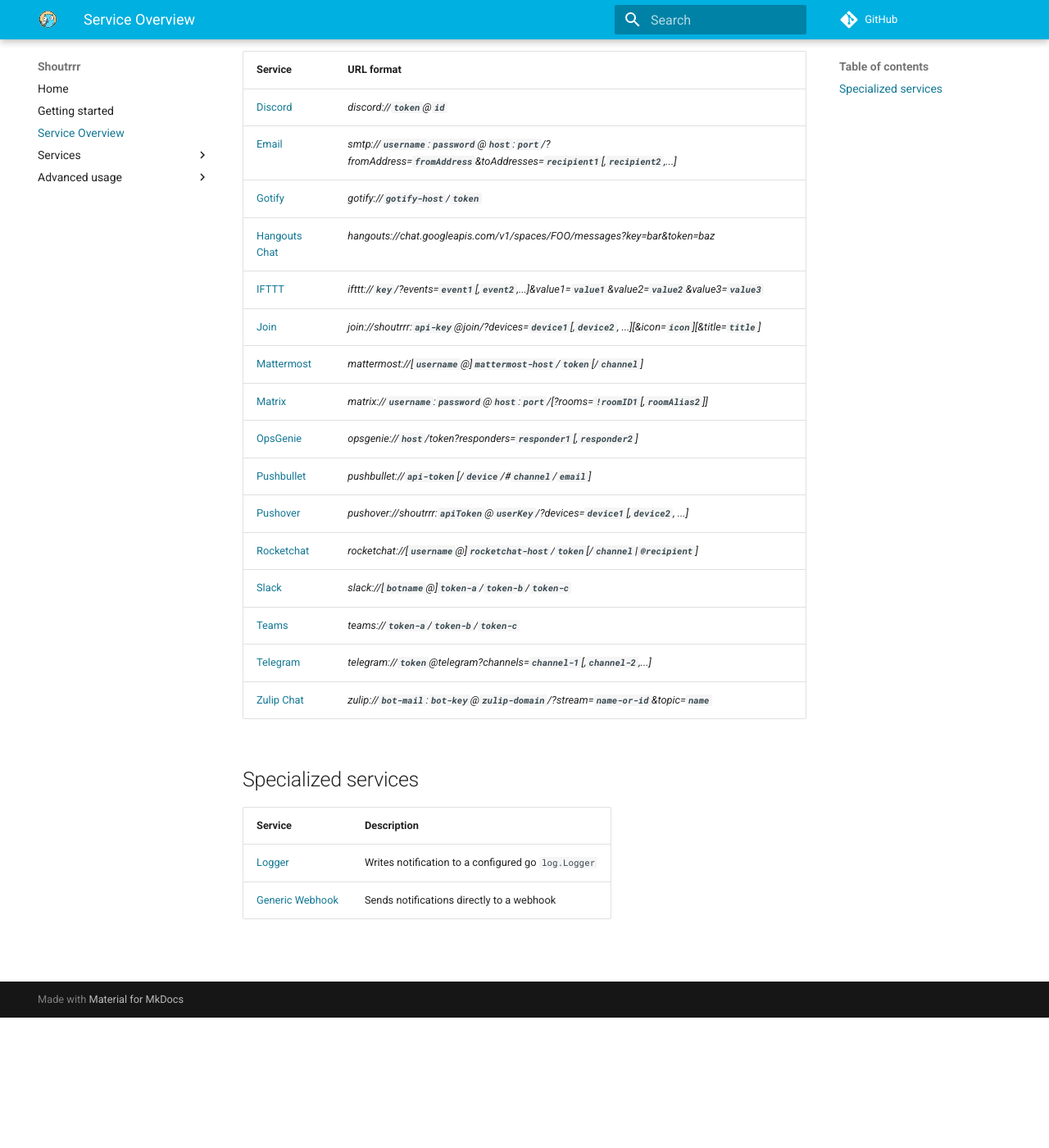
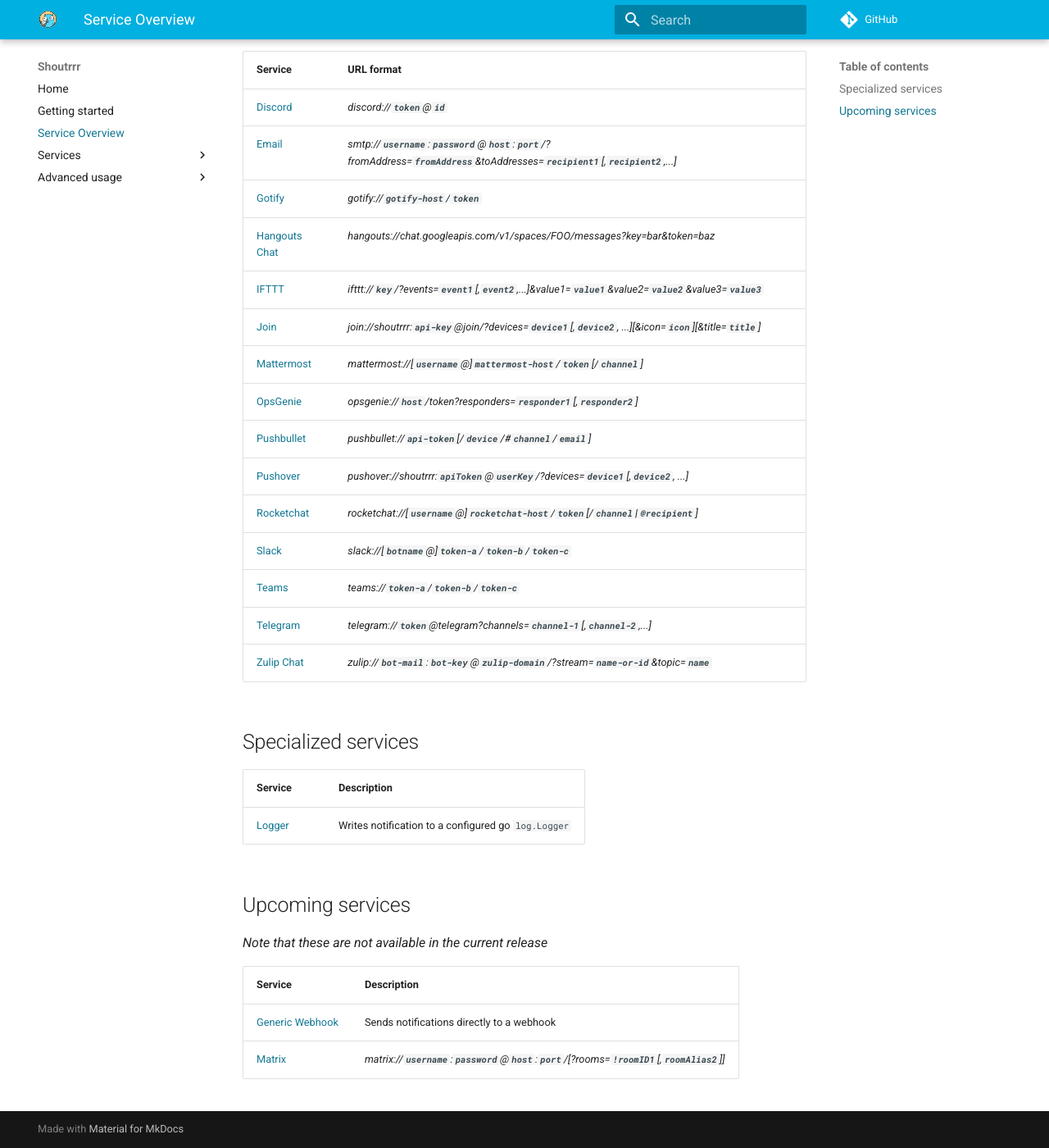
Before and after one commit to containrrr/shoutrrr, an MkDocs documentation site: the page built from docs/services/overview.md, in a window 1280 px wide and 1400 px high, scrolled down 159 px. Shown: the whole window at 82% size. Built offline with MkDocs 1.6.1 and Material for MkDocs 9.7.7, drawn with Linux system fonts in a browser that asks for light colours; comment, search, counter and statistics services are not loaded.

Commit message:
docs: move non-released services to own section

```diff
--- a/docs/services/overview.md
+++ b/docs/services/overview.md
@@ -25,5 +24,13 @@
 
 | Service                           | Description                                                                                                                                     |
 | --------------------------------- | ----------------------------------------------------------------------------------------------------------------------------------------------- |
-| [Logger](./not-documented.md)     | Writes notification to a configured go `log.Logger`                                                                                             |
+| [Logger](./logger.md)             | Writes notification to a configured go `log.Logger`                                                                                             |
+
+## Upcoming services
+
+*Note that these are not available in the current release*
+
+| Service                           | Description                                                                                                                                     |
+| --------------------------------- | ----------------------------------------------------------------------------------------------------------------------------------------------- |
 | [Generic Webhook](./generic.md)   | Sends notifications directly to a webhook                                                                                                       |
+| [Matrix](./matrix.md)             | *matrix://__`username`__:__`password`__@__`host`__:__`port`__/[?rooms=__`!roomID1`__[,__`roomAlias2`__]]*                                       |
```
Also changed, not shown: other parts of docs/services/overview.md (+0 -1 lines).
